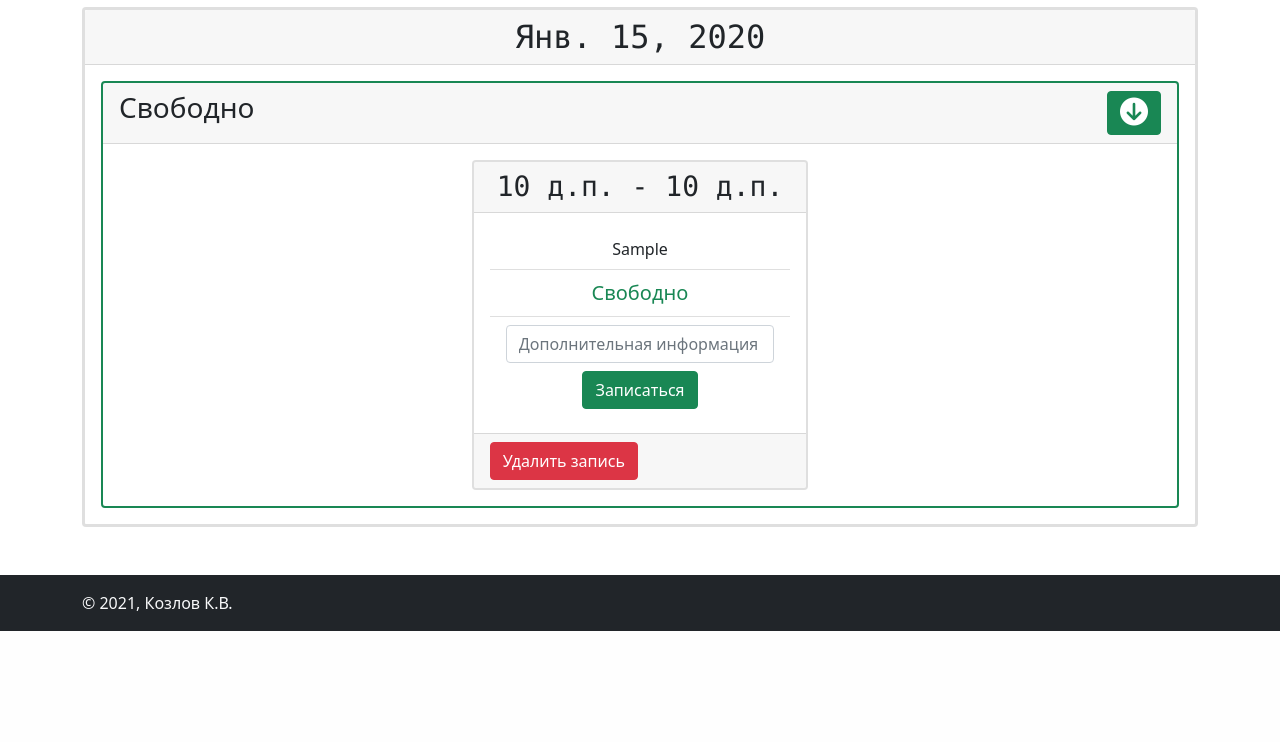
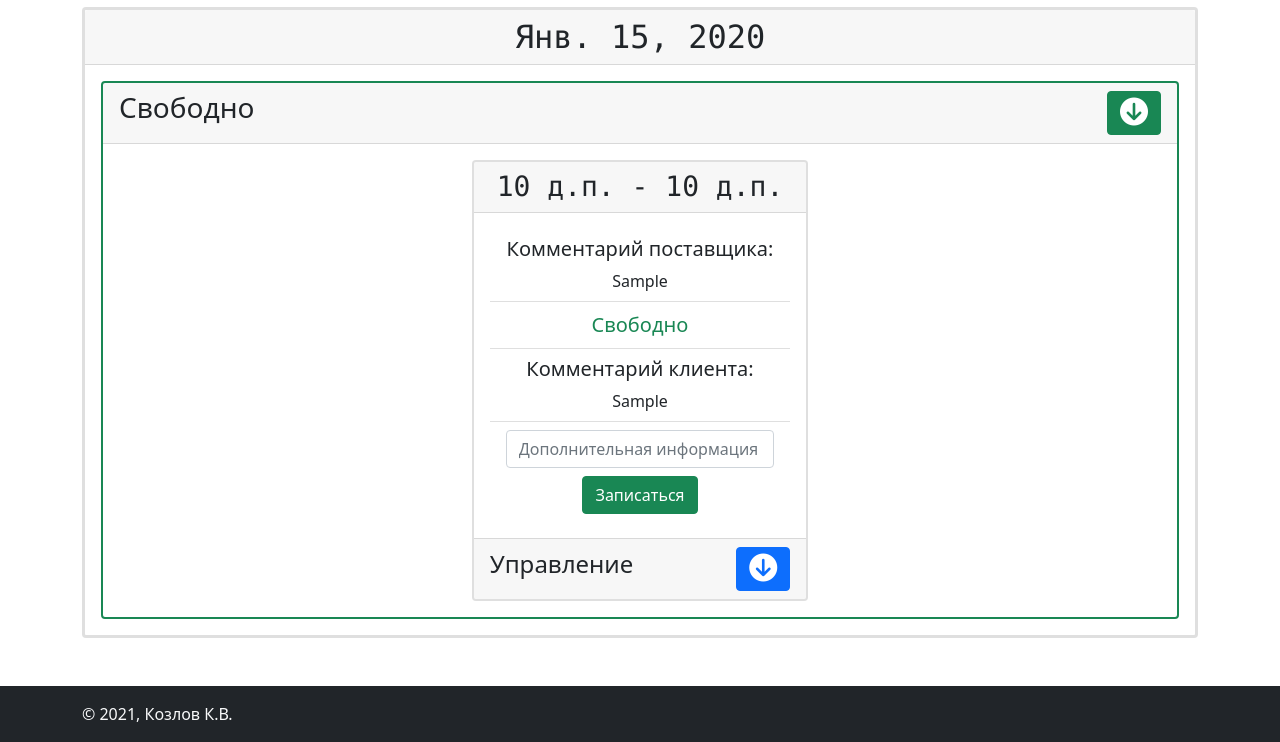
Before and after one commit to KozlovKV/clients-notebook, a Django app: page /service/1/2020/1/15/ in a window 1280 px wide, after a click that opens the changed part. Shown: the part 592-1334 px from the top of the page. Before the commit the page ends 1223 px from the top, so only its background shows below. Run offline with Django 3.2, Linux system fonts and the light colour scheme; a user stored in the database is signed in; tables that the repository leaves empty hold one stand-in row (values such as "Sample post"); grey boxes marked "Sample" are stand-in pictures; some libraries are stand-ins or nearby versions.

Commit message:
Improved notes cards

```diff
--- a/apps/services_app/models.py
+++ b/apps/services_app/models.py
@@ -102,6 +102,7 @@ class ServiceNote(models.Model):
     def cancel(self, user):
         if user == self.provider or user == self.client:
             self.client = None
+            self.client_addition = None
             self.set_status(self.EMPTY)
         else:
             raise PermissionDenied()
--- a/apps/services_app/templates/base/notes_list_card_body.html
+++ b/apps/services_app/templates/base/notes_list_card_body.html
@@ -13,67 +13,7 @@
                     <div class="row row-cols-1 row-cols-md-3 g-2 g-md-3 justify-content-around">
                         {% for note in notes_dict.list %}
                             <div class="col">
-                                <div class="card border-2">
-                                    <h3 class="card-header font-monospace">
-                                        {{ note.time_start }} - {{ note.time_end }}
-                                    </h3>
-                                    <div class="card-body">
-                                        <ul class="list-group list-group-flush">
-                                            {% if note.provider_addition is not None %}
-                                                <li class="list-group-item">
-                                                    <span>{{ note.provider_addition }}</span>
-                                                </li>
-                                            {% endif %}
-                                            <li class="list-group-item">
-                                                <span class="fs-5 text-{{ note.status_css }}">{{ note.status_name }}</span>
-                                            </li>
-                                            {% if not service %}
-                                                <li class="list-group-item">
-                                                    <a class="link font-monospace" href="{{ note.get_absolute_url }}">
-                                                        {{ note.service }}, {{ note.date }}
-                                                    </a>
-                                                </li>
-                                            {% endif %}
-                                            {% if note.is_free %}
-                                                <li class="list-group-item">
-                                                    <form method="post" action="{{ note.get_record_url }}">
-                                                        {% csrf_token %}
-                                                        <div class="row row-cols-1 g-2">
-                                                            <div class="col">
-                                                                {{ record_form.client_addition }}
-                                                            </div>
-                                                            <div class="col text-center">
-                                                                <input class="btn btn-success" type="submit" value="Записаться">
-                                                            </div>
-                                                        </div>
-                                                    </form>
-                                                </li>
-                                            {% endif %}
-                                        </ul>
-                                    </div>
-                                    {% if note.provider == user %}
-                                        <div class="card-footer text-center">
-                                            <div class="row row-cols-md-3">
-                                                <form class="col" method="post" action="{{ note.get_delete_url }}">
-                                                    {% csrf_token %}
-                                                    <input class="btn btn-danger" type="submit" value="Удалить запись">
-                                                </form>
-                                                {% if note.is_need_approve %}
-                                                <form class="col" method="post" action="{{ note.get_approve_url }}">
-                                                    {% csrf_token %}
-                                                    <input class="btn btn-info" type="submit" value="Подтвердить запись пользователя">
-                                                </form>
-                                                {% endif %}
-                                                {% if note.can_be_canceled %}
-                                                <form class="col" method="post" action="{{ note.get_cancel_url }}">
-                                                    {% csrf_token %}
-                                                    <input class="btn btn-warning" type="submit" value="Отменить запись пользователя">
-                                                </form>
-                                                {% endif %}
-                                            </div>
-                                        </div>
-                                    {% endif %}
-                                </div>
+                                {% include 'base/one_note_card.html' %}
                             </div>
                         {% endfor %}
                     </div>
--- /dev/null
+++ b/apps/services_app/templates/base/one_note_card.html
@@ -0,0 +1,84 @@
+<div class="card border-2">
+    <h3 class="card-header font-monospace">
+        {{ note.time_start }} - {{ note.time_end }}
+    </h3>
+    <div class="card-body">
+        <ul class="list-group list-group-flush">
+            {% if note.provider_addition %}
+                <li class="list-group-item">
+                    <h5>Комментарий поставщика: </h5>
+                    <span>{{ note.provider_addition }}</span>
+                </li>
+            {% endif %}
+            <li class="list-group-item">
+                <span class="fs-5 text-{{ note.status_css }}">{{ note.status_name }}</span>
+            </li>
+            {% if user == note.provider or user == note.client %}
+                {% if note.client_addition %}
+                    <li class="list-group-item">
+                        <h5>Комментарий клиента: </h5>
+                        <span>{{ note.client_addition }}</span>
+                    </li>
+                {% endif %}
+            {% endif %}
+            {% if not service %}
+                <li class="list-group-item">
+                    <a class="link font-monospace" href="{{ note.get_absolute_url }}">
+                        {{ note.service.label }}, {{ note.date }}
+                    </a>
+                </li>
+            {% endif %}
+            {% if note.is_free %}
+                <li class="list-group-item">
+                    <form method="post" action="{{ note.get_record_url }}">
+                        {% csrf_token %}
+                        <div class="row row-cols-1 g-2">
+                            <div class="col">
+                                {{ record_form.client_addition }}
+                            </div>
+                            <div class="col text-center">
+                                <input class="btn btn-success" type="submit" value="Записаться">
+                            </div>
+                        </div>
+                    </form>
+                </li>
+            {% endif %}
+        </ul>
+    </div>
+    {% if user == note.provider or user == note.client %}
+        <div class="card-footer text-center">
+            <div class="d-flex align-items-center justify-content-between">
+                <h4>Управление</h4>
+                <button class="btn btn-primary" type="button" data-toggle="collapse" data-target="#note_{{ note.id }}_control_panel">
+                    <i class="fs-3 fas fa-arrow-circle-down"></i>
+                </button>
+            </div>
+            <ul class="list-group list-group-flush collapse mt-2" id="note_{{ note.id }}_control_panel">
+                {% if user == note.provider %}
+                    <li class="list-group-item">
+                        <form class="col" method="post" action="{{ note.get_delete_url }}">
+                            {% csrf_token %}
+                            <input class="btn btn-danger" type="submit" value="Удалить запись">
+                        </form>
+                    </li>
+                    {% if note.is_need_approve %}
+                    <li class="list-group-item">
+                        <form class="col" method="post" action="{{ note.get_approve_url }}">
+                            {% csrf_token %}
+                            <input class="btn btn-info" type="submit" value="Подтвердить запись пользователя">
+                        </form>
+                    </li>
+                    {% endif %}
+                {% endif %}
+                {% if note.can_be_canceled %}
+                <li class="list-group-item">
+                    <form class="col" method="post" action="{{ note.get_cancel_url }}">
+                        {% csrf_token %}
+                        <input class="btn btn-warning" type="submit" value="Отменить запись пользователя">
+                    </form>
+                </li>
+                {% endif %}
+            </ul>
+        </div>
+    {% endif %}
+</div>
```
